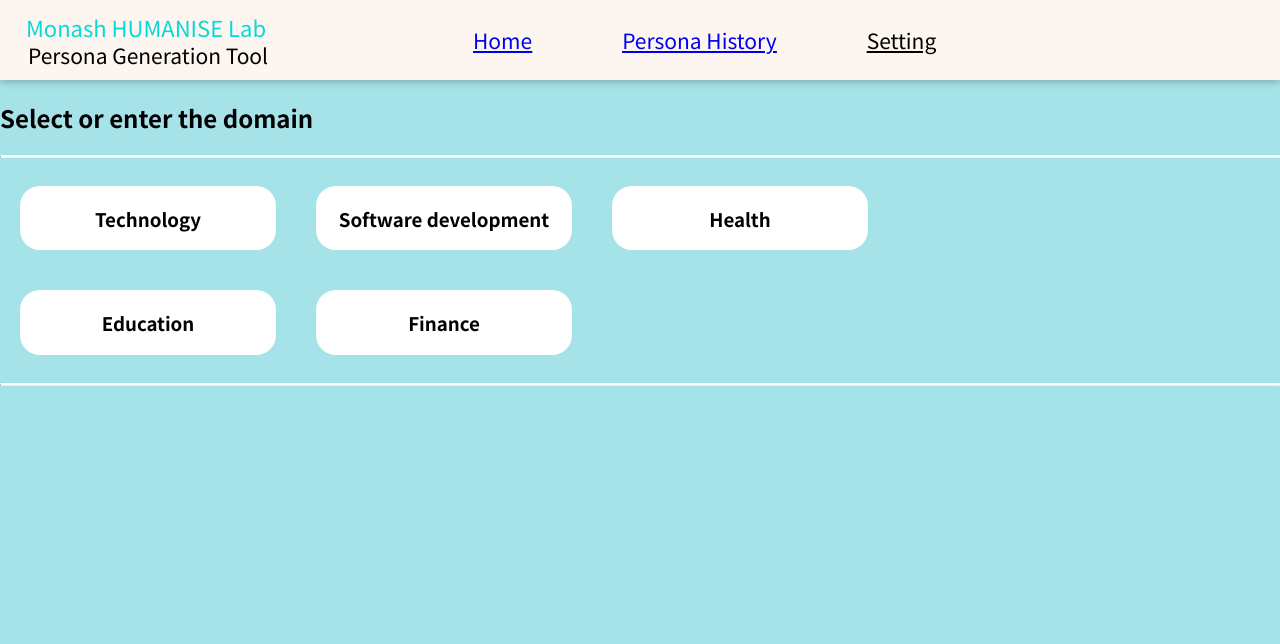
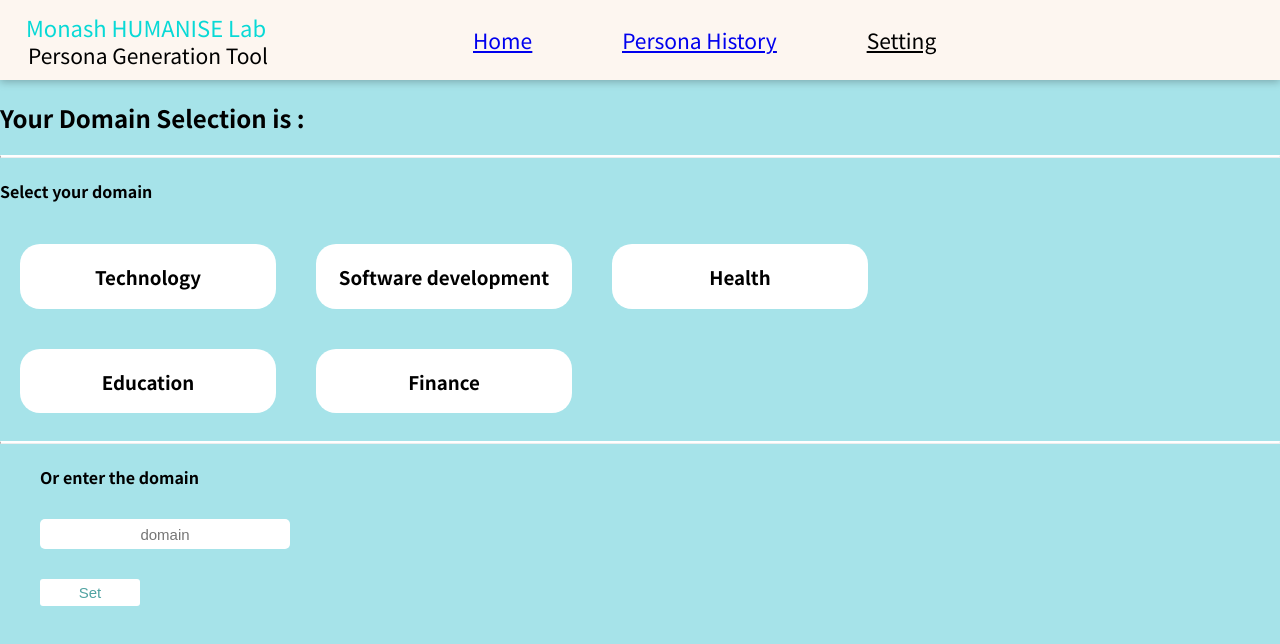
Before and after one commit to rhymebulbul/frontend, a React (Create React App) app: page /domain in a window 1280 px wide. Shown: the top 644 px of the page. Built offline with nearby package versions, Linux system fonts and the light colour scheme.

Commit message:
working on the domain page

```diff
--- a/src/components/Page/Domain/DomainItem.js
+++ b/src/components/Page/Domain/DomainItem.js
@@ -2,7 +2,9 @@ import classes from './DomainItem.module.css'
 
 const DomainItem = (props) => {
     return (
-        <div className={classes.item}>
+        <div className={classes.item} onClick={() => {
+            props.onClick(props.name);
+        }}>
             <h3>{props.name}</h3>
         </div>
     );
--- a/src/components/Page/Domain/DomainItem.module.css
+++ b/src/components/Page/Domain/DomainItem.module.css
@@ -2,6 +2,11 @@
     background-color: white;
     width: 20%;
     margin: 0 20px;
+    padding: 0;
     border-radius: 20px;
     text-align: center;
 }
+
+.item :hover{
+    text-decoration: underline;
+}
--- a/src/components/Page/Domain/DomainPage.js
+++ b/src/components/Page/Domain/DomainPage.js
@@ -1,4 +1,4 @@
-import { Fragment } from 'react';
+import { Fragment, useState } from 'react';
 import { Link } from 'react-router-dom';
 import classes from './DomainPage.module.css'
 import Header from '../../Layout/Header';
@@ -6,17 +6,50 @@ import Domains from './Domains';
 import NextButton from '../../Layout/NextButton';
 
 const DomainPage = (props) => {
+
+    const [inputDomain, setInputDomain] = useState("");
+    const [domain, setDomain] = useState("");
+
+    function handleInputChange(event) {
+        setInputDomain(event.target.value);
+    }
+
+    function handleClick(event) {
+        setDomain(inputDomain)
+        setInputDomain("")
+        event.preventDefault();
+    }
+
+    function handlerSelectDomain(value) {
+        setDomain(value)
+    }
+
     return (
         <Fragment>
             <Header />
             <div className={classes.main}>
-                <h2> Select or enter the domain </h2>
+                <h2> Your Domain Selection is : {domain} </h2>
                 <hr></hr>
-                <Domains/>
+                <h4>Select your domain </h4>
+                <Domains onClick={handlerSelectDomain}/>
                 <hr></hr>
+                <div className={classes.domain}>
+                    <h4>Or enter the domain</h4>
+                    <form onSubmit={handleClick}>
+                        <input
+                            onChange={handleInputChange}
+                            type="text"
+                            placeholder='domain'
+                            value = {inputDomain}
+                        />
+                        <button type="submit">Set</button>
+                    </form>
+
+
+                </div>
             </div>
             <div className={classes.NextButton}>
-                <Link to="/factor"><NextButton name="next"/></Link>
+                <Link to="/factor"><NextButton name="next" /></Link>
             </div>
         </Fragment>
     );
--- a/src/components/Page/Domain/DomainPage.module.css
+++ b/src/components/Page/Domain/DomainPage.module.css
@@ -7,3 +7,33 @@
 .main hr {
     border-top: 2px solid white;
 }
+
+.domain {
+    position: relative;
+    left: 40px;
+}
+
+.domain input {
+    padding: 5px 15px;
+    display: block;
+    font-size: 15px;
+    text-align: center;
+    border: 0;
+    border-radius: 5px;
+    height: 30px;
+    width: 250px;
+    margin-top: 30px;
+}
+
+.domain button {
+    appearance: none;
+    outline: 0;
+    background-color: white;
+    border: 0;
+    padding: 5px 10px;
+    border-radius: 3px;
+    margin-top: 30px;
+    color: #50a3a2;
+    width: 100px;
+    font-size: 15px;
+}
--- a/src/components/Page/Domain/Domains.js
+++ b/src/components/Page/Domain/Domains.js
@@ -36,6 +36,7 @@ const Domains = (props) => {
             key = {item.key}
             id = {item.id}
             name = {item.name}
+            onClick = {props.onClick}
         />
     ));
 
@@ -44,6 +45,7 @@ const Domains = (props) => {
             key = {item.key}
             id = {item.id}
             name = {item.name}
+            onClick = {props.onClick}
         />
     ));
 
--- a/src/components/Page/Factor/FactorItem.module.css
+++ b/src/components/Page/Factor/FactorItem.module.css
@@ -5,3 +5,7 @@
     border-radius: 20px;
     text-align: center;
 }
+
+.item :hover{
+    text-decoration: underline;
+}
--- a/src/components/Page/Review/ReviewPage.js
+++ b/src/components/Page/Review/ReviewPage.js
@@ -3,7 +3,40 @@ import Persona from './Persona';
 import classes from './ReviewPage.module.css'
 import Header from '../../Layout/Header';
 
+const DUMMY_DOMAIN = [
+    {
+        id: 'd1',
+        name: 'Technology',
+    },
+    {
+        id: 'd2',
+        name: 'Software development',
+    },
+    {
+        id: 'd3',
+        name: 'Health'
+    },
+    {
+        id: 'd4',
+        name: 'Education'
+    },
+    {
+        id: 'd5',
+        name: 'Finance'
+    }
+]
+
 const ReviewPage = (props) => {
+    const domainOption = DUMMY_DOMAIN.map(item => (
+        <option
+            key = {item.key}
+            id = {item.id}
+            value = {item.name}
+        >
+        {item.name}
+        </option>
+    ));
+
     return (
         <Fragment>
             <Header/>
@@ -11,10 +44,13 @@ const ReviewPage = (props) => {
                 <div className={classes.left}>
                     <div className={classes.domain}>
                         <h2> Filter By Domain</h2>
-
+                        <select id="domain" name="domain">
+                        {domainOption}
+                        </select>
                     </div>
                     <div className={classes.factor}>
                         <h2> Filter By Human Factor </h2>
+
                     </div>
                 </div>
                 <div className={classes.right}>
--- a/src/components/Page/Review/ReviewPage.module.css
+++ b/src/components/Page/Review/ReviewPage.module.css
@@ -20,6 +20,16 @@
 
 }
 
+.left select {
+    width: 40%;
+    padding: 10px 20px;
+    margin: 8px 0;
+    display: inline-block;
+    border: 1px solid #ccc;
+    border-radius: 4px;
+    box-sizing: border-box;
+}
+
 
 .left .factor {
     margin-top: 100px;
```
